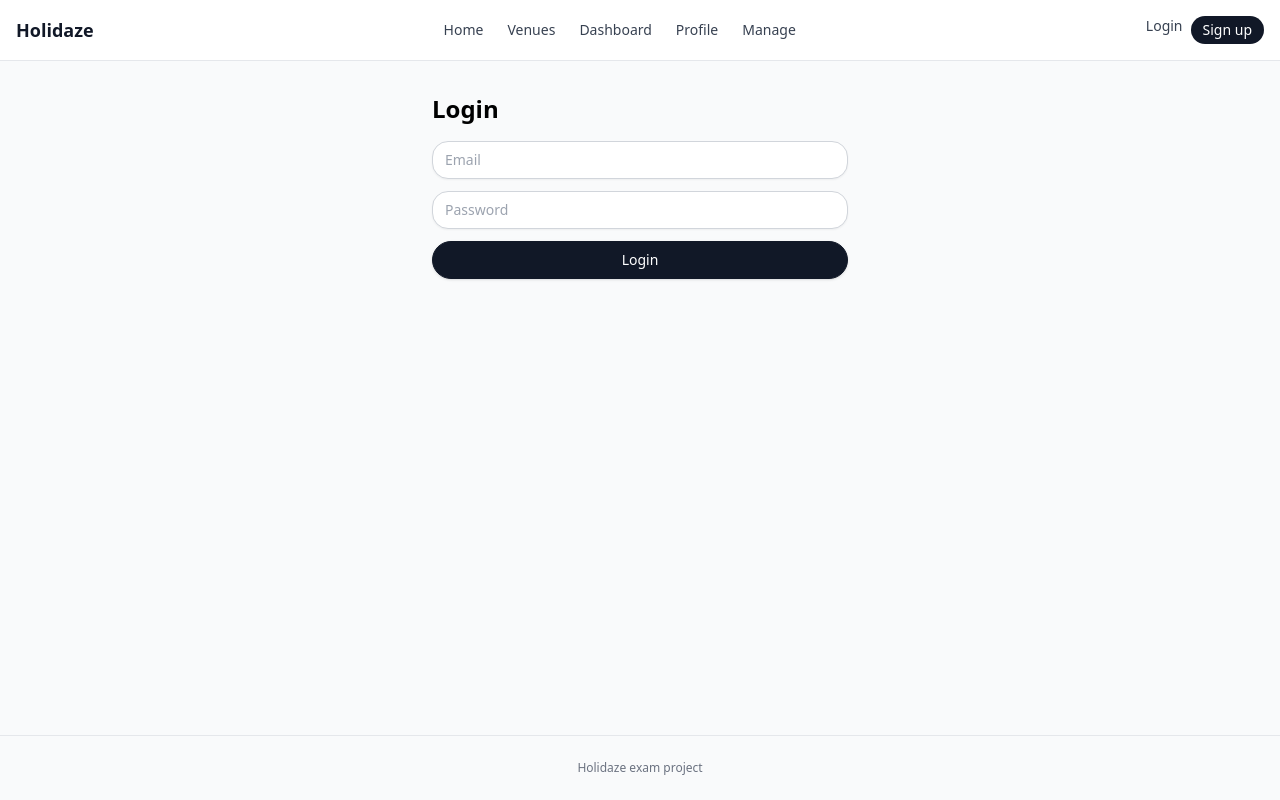
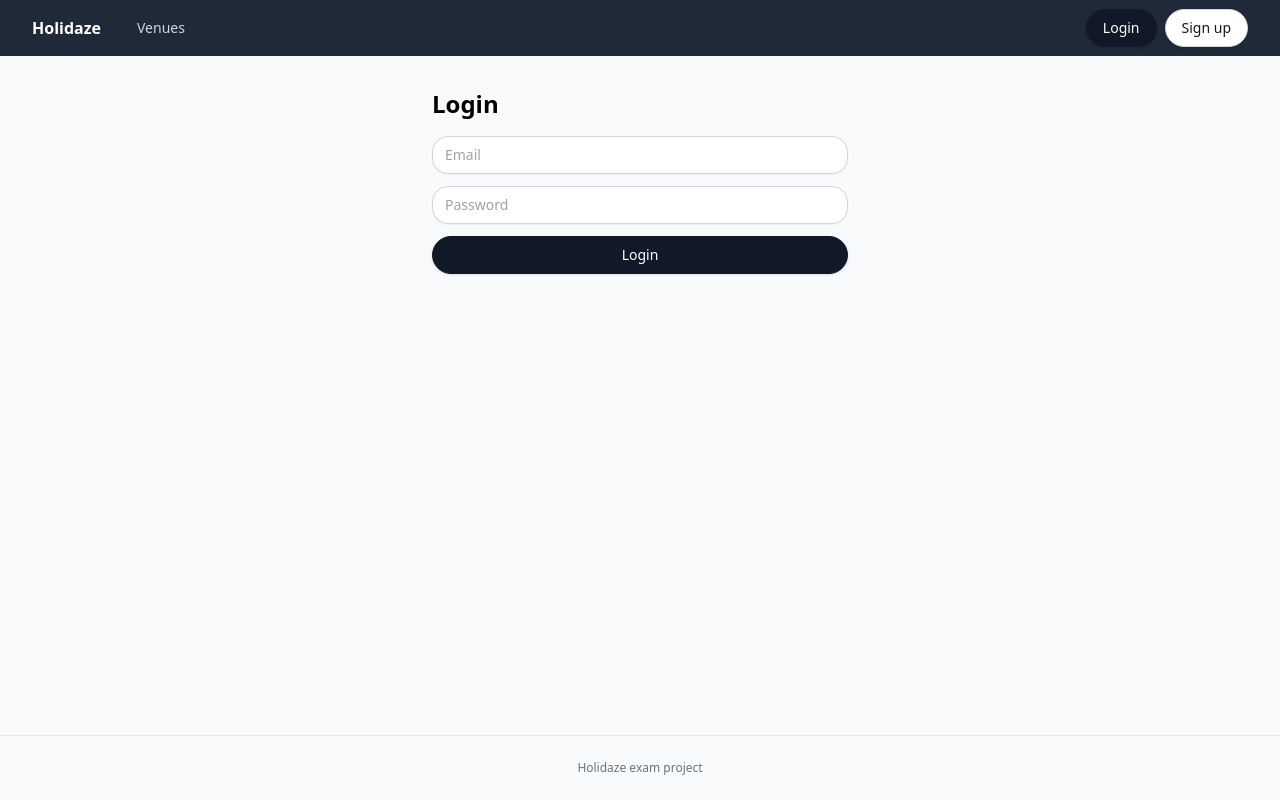
Before and after one commit to Skr3d3/holidaze-project-exam-2, a React (Create React App) app: page /login in a window 1280 px wide. Built offline with nearby package versions, Linux system fonts and the light colour scheme.

Commit message:
feat: simplify the login/logout process as well as venue browsing and managing.

```diff
--- a/src/components/Layout/Navbar.tsx
+++ b/src/components/Layout/Navbar.tsx
@@ -1,59 +1,61 @@
-import { Link, NavLink } from "react-router-dom";
+// src/components/Layout/Navbar.tsx
+import { useEffect, useState } from "react";
+import { Link, NavLink, useNavigate } from "react-router-dom";
+import { getUser, clearAuth } from "../../lib/auth";
 
 export default function Navbar() {
-  const base =
-    "text-sm px-2 py-1 text-gray-700 hover:text-gray-900 transition";
-  const active = "text-sm px-2 py-1 text-gray-900 font-semibold";
+  const nav = useNavigate();
+  const [userName, setUserName] = useState<string | null>(getUser<{ name: string }>()?.name ?? null);
+
+  useEffect(() => {
+    const onAuth = () => setUserName(getUser<{ name: string }>()?.name ?? null);
+    window.addEventListener("authchange", onAuth);
+    window.addEventListener("storage", onAuth);
+    return () => {
+      window.removeEventListener("authchange", onAuth);
+      window.removeEventListener("storage", onAuth);
+    };
+  }, []);
+
+  const loggedIn = !!userName;
+
+  function logout() {
+    clearAuth();
+    setUserName(null);
+    nav("/login");
+  }
+
+  const linkCls = ({ isActive }: { isActive: boolean }) =>
+    "px-3 py-2 rounded-md text-sm font-medium " +
+    (isActive ? "bg-gray-900 text-white" : "text-gray-300 hover:bg-gray-700 hover:text-white");
 
   return (
-    <header className="border-b border-gray-200 bg-white">
-      <nav className="max-w-7xl mx-auto flex items-center justify-between gap-4 px-4 py-4">
-        <Link to="/" className="text-lg font-semibold text-gray-900">
-          Holidaze
-        </Link>
+    <header className="bg-gray-800">
+      <div className="mx-auto max-w-7xl px-4 sm:px-6 lg:px-8">
+        <div className="flex h-14 items-center justify-between">
+          <div className="flex items-center gap-6">
+            <Link to="/" className="text-white font-semibold">Holidaze</Link>
+            <nav className="hidden md:flex items-center gap-1">
+              <NavLink to="/venues" className={linkCls}>Venues</NavLink>
+              {loggedIn && <NavLink to="/profile" className={linkCls}>Profile</NavLink>}
+            </nav>
+          </div>
 
-        <div className="flex gap-2">
-          <NavLink to="/" className={({ isActive }) => (isActive ? active : base)}>
-            Home
-          </NavLink>
-          <NavLink
-            to="/venues"
-            className={({ isActive }) => (isActive ? active : base)}
-          >
-            Venues
-          </NavLink>
-          <NavLink
-            to="/dashboard"
-            className={({ isActive }) => (isActive ? active : base)}
-          >
-            Dashboard
-          </NavLink>
-          <NavLink
-            to="/profile"
-            className={({ isActive }) => (isActive ? active : base)}
-          >
-            Profile
-          </NavLink>
-          <NavLink
-            to="/manage/venues"
-            className={({ isActive }) => (isActive ? active : base)}
-          >
-            Manage
-          </NavLink>
+          <div className="flex items-center gap-2">
+            {!loggedIn ? (
+              <>
+                <Link to="/login" className="btn">Login</Link>
+                <Link to="/register" className="btn-secondary">Sign up</Link>
+              </>
+            ) : (
+              <>
+                <span className="hidden sm:block text-gray-200 text-sm">Hi, {userName}</span>
+                <button className="btn-danger" onClick={logout}>Logout</button>
+              </>
+            )}
+          </div>
         </div>
-
-        <div className="flex gap-2">
-          <Link to="/login" className="text-sm text-gray-700 hover:text-gray-900">
-            Login
-          </Link>
-          <Link
-            to="/register"
-            className="text-sm bg-gray-900 text-white rounded-xl px-3 py-1 hover:opacity-90"
-          >
-            Sign up
-          </Link>
-        </div>
-      </nav>
+      </div>
     </header>
   );
 }
--- a/src/lib/auth.ts
+++ b/src/lib/auth.ts
@@ -1,6 +1,7 @@
 export function saveAuth(token: string, user: any) {
   localStorage.setItem("holidaze_token", token);
   localStorage.setItem("holidaze_user", JSON.stringify(user));
+  try { window.dispatchEvent(new Event("authchange")); } catch {}
 }
 
 export const getToken = () => localStorage.getItem("holidaze_token");
@@ -13,14 +14,15 @@ export function getUser<T = any>(): T | null {
 export function clearAuth() {
   localStorage.removeItem("holidaze_token");
   localStorage.removeItem("holidaze_user");
+  try { window.dispatchEvent(new Event("authchange")); } catch {}
 }
 
-const apiKey = process.env.REACT_APP_API_KEY;
+const ENV_API_KEY = (process.env.REACT_APP_API_KEY || "").trim();
 
 export function authHeaders() {
   const t = getToken();
   return {
     ...(t ? { Authorization: `Bearer ${t}` } : {}),
-    ...(apiKey ? { "X-Noroff-API-Key": apiKey } : {}),
+    ...(ENV_API_KEY ? { "X-Noroff-API-Key": ENV_API_KEY } : {}),
   };
 }
--- a/src/pages/Home.tsx
+++ b/src/pages/Home.tsx
@@ -42,19 +42,11 @@ export default function Home() {
 
         <div className="mt-6 flex items-center justify-center gap-3">
           <Link to="/venues" className="btn">Browse venues</Link>
-          {!user ? (
-            <Link to="/register" className="btn-secondary">Create account</Link>
-          ) : (
-            <Link to="/dashboard" className="btn-secondary">Go to dashboard</Link>
-          )}
+          {!user && <Link to="/register" className="btn-secondary">Create account</Link>}
+          {user?.venueManager && <Link to="/manage/venues" className="btn-secondary">Manage venues</Link>}
         </div>
+      </section>
 
-        {user?.venueManager && (
-          <div className="mt-3 text-xs text-gray-500">
-            Manager? <Link to="/manage/venues" className="underline">Manage your venues</Link>
-          </div>
-        )}
-      </section>
       <section>
         <h2 className="page-heading">Featured venues</h2>
 
```
